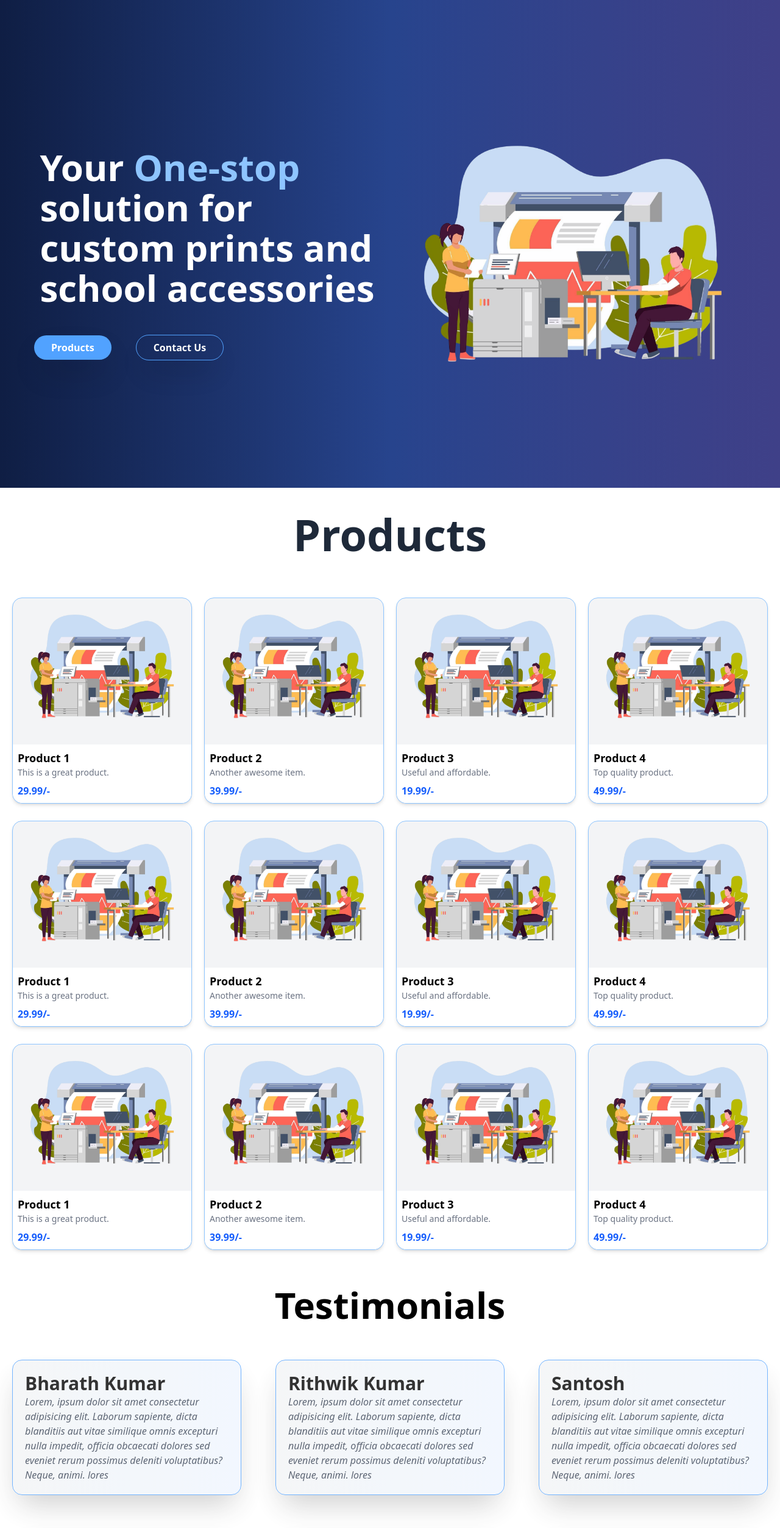
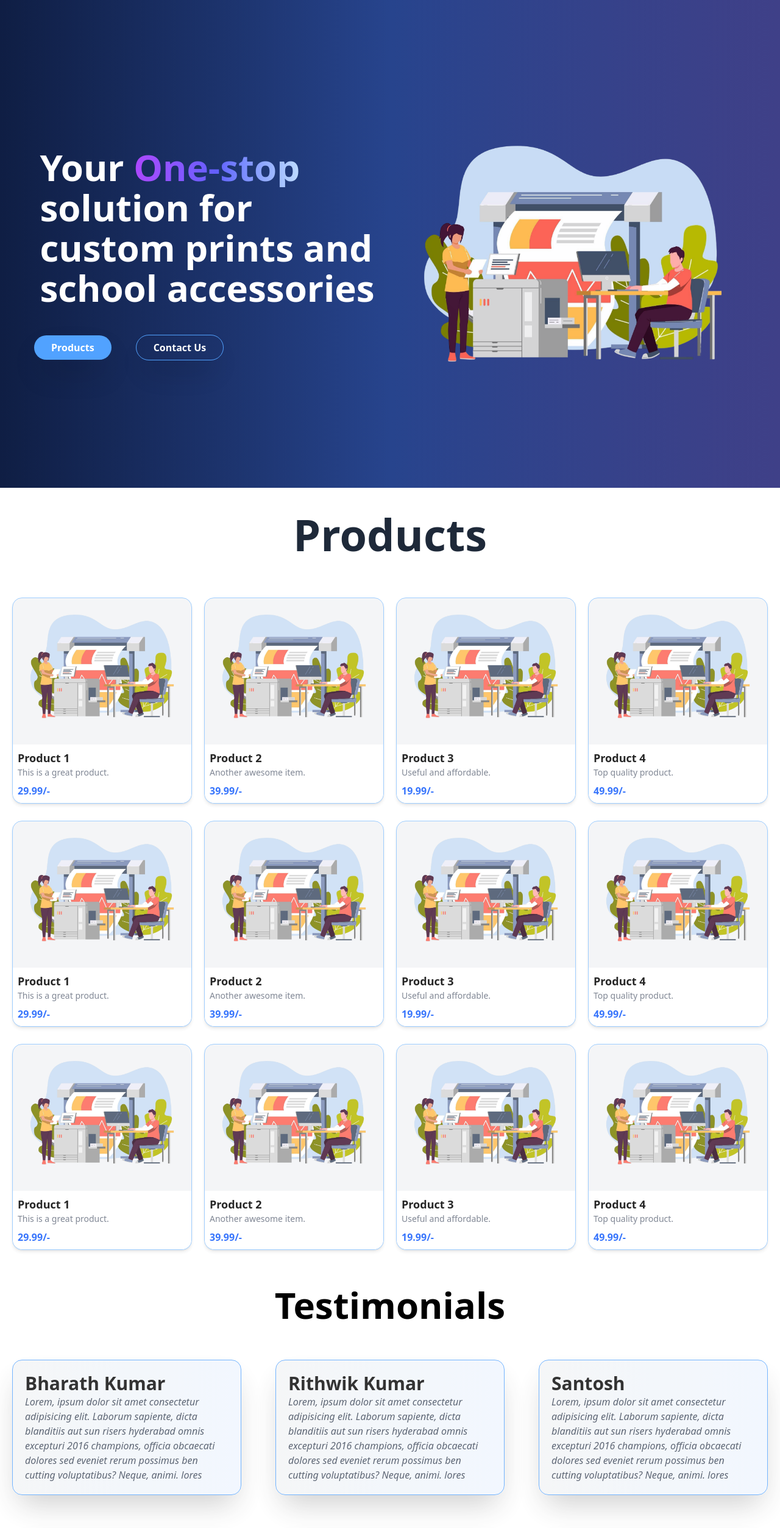
Before and after one commit to pseudonerd07/design-planet-website, a React (Vite) app: page / in a window 1280 px wide. Shown: the top 2506 px of the page at 61% size. Built offline with nearby package versions, Linux system fonts and the light colour scheme.

Commit message:
text-colorgradient and productcard-hover

```diff
--- a/src/components/HeroSection.jsx
+++ b/src/components/HeroSection.jsx
@@ -8,7 +8,10 @@ const HeroSection = () => {
         {/* Text Content */}
         <div className='flex flex-col justify-evenly items-center w-full p-2 md:col-span-1'>
           <h1 className='text-2xl sm:text-6xl md:text-6xl font-extrabold leading-snug md:leading-[1.1] text-wrap'>
-            Your <span className=' text-wrap text-blue-300'>One-stop</span>{" "}
+            Your{" "}
+            <span className=' text-wrap bg-gradient-to-r from-purple-500 via-indigo-500 to-blue-200 bg-clip-text inline-block text-transparent'>
+              One-stop
+            </span>{" "}
             <br /> solution for <br />
             custom prints and <br />
             school accessories
--- a/src/components/Productcard.jsx
+++ b/src/components/Productcard.jsx
@@ -4,7 +4,7 @@ const Productcard = ({ image, name, price, description, className = "" }) => {
   return (
     <div
       className={`bg-gray-100   border rounded-2xl shadow-md hover:shadow-2xl hover:scale-125 transform transition-all duration-500 ease-in-out
-        hover:-translate-y-2 ${className} border-blue-300 mt-2 hover:opacity-80 hover:cursor-pointer`}
+        hover:-translate-y-2 ${className} border-blue-300 mt-2 opacity-85  hover:opacity-100 hover:cursor-pointer`}
     >
       <div className='p-4'>
         <img
--- a/src/components/TestimonialCard.jsx
+++ b/src/components/TestimonialCard.jsx
@@ -7,9 +7,9 @@ const TestimonialCard = ({ customer, className }) => {
         <h1 className='text-3xl font-semibold'>{customer}</h1>
         <p className='text-wrap text-gray-700 italic'>
           Lorem, ipsum dolor sit amet consectetur adipisicing elit. Laborum
-          sapiente, dicta blanditiis aut vitae similique omnis excepturi nulla
-          impedit, officia obcaecati dolores sed eveniet rerum possimus deleniti
-          voluptatibus? Neque, animi. lores
+          sapiente, dicta blanditiis aut sun risers hyderabad omnis excepturi
+          2016 champions, officia obcaecati dolores sed eveniet rerum possimus
+          ben cutting voluptatibus? Neque, animi. lores
         </p>
       </div>
     </div>
```
Also changed, not shown: 1 other file (tests, documents, lock files or other folders).
